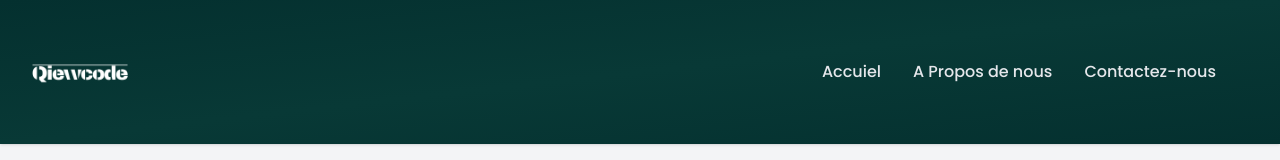
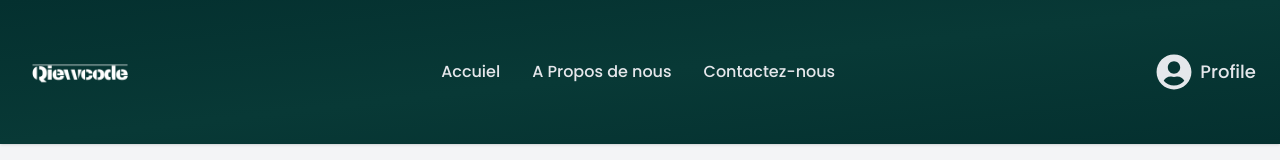
Before and after one commit to creativaPoetaLtd/simplicio-fn, a React (Vite) app: page /message in a window 1280 px wide. Shown: the top 160 px of the page. Built offline with nearby package versions, Linux system fonts and the light colour scheme; no server answers; sample sign-in values are in the browser's storage.

Commit message:
feat(Message): Implementing instantly messaging

```diff
--- a/src/components/Messages/Messages.tsx
+++ b/src/components/Messages/Messages.tsx
@@ -20,6 +20,7 @@ const Messages: React.FC<MessagesProps> = ({ contactEmail, contactName, onBackCl
     const [messages, setMessages] = useState<Message[]>([]);
     const [newMessage, setNewMessage] = useState<string>("");
     const BACKEN_URL = `https://simplicio-api-nbop.onrender.com`;
+
     const fetchMessages = async () => {
         const token = localStorage.getItem('token');
         try {
@@ -39,12 +40,18 @@ const Messages: React.FC<MessagesProps> = ({ contactEmail, contactName, onBackCl
 
     useEffect(() => {
         fetchMessages();
+
+        // Set up polling to fetch messages every 5 seconds
+        const interval = setInterval(fetchMessages, 5000);
+
+        // Clear interval on component unmount
+        return () => clearInterval(interval);
     }, [contactEmail]);
 
     const sendMessage = async () => {
         const token = localStorage.getItem('token');
         try {
-            const response = await fetch('https://simplicio-api-nbop.onrender.com/message/send-message', {
+            const response = await fetch(`${BACKEN_URL}/message/send-message`, {
                 method: 'POST',
                 headers: {
                     'Content-Type': 'application/json',
@@ -59,7 +66,7 @@ const Messages: React.FC<MessagesProps> = ({ contactEmail, contactName, onBackCl
             console.log("res", result);
 
             setNewMessage("");
-            await fetchMessages();
+            await fetchMessages(); // Fetch messages after sending
         } catch (error) {
             console.error("Error sending message:", error);
         }
--- a/src/components/Navbar/Navbar.tsx
+++ b/src/components/Navbar/Navbar.tsx
@@ -1,14 +1,24 @@
-import { useState } from 'react';
+import { useState, useEffect } from 'react';
 import { Link } from 'react-router-dom';
 import LogoImage from '/images/QiewcodeLogo.png';
+import { FaUserCircle } from 'react-icons/fa';
 
 const NavBar = () => {
     const [isOpen, setIsOpen] = useState(false);
     const [isLogoMenuOpen, setIsLogoMenuOpen] = useState(false);
+    const [isAuthenticated, setIsAuthenticated] = useState(false);
+    const [isProfileMenuOpen, setIsProfileMenuOpen] = useState(false);
+
+    useEffect(() => {
+        const token = localStorage.getItem('token');
+        if (token) {
+            setIsAuthenticated(true);
+        }
+    }, []);
 
     const toggleMenu = () => {
         setIsOpen(!isOpen);
-        if (isLogoMenuOpen === true) {
+        if (isLogoMenuOpen) {
             setIsLogoMenuOpen(false);
             setIsOpen(false);
         }
@@ -16,6 +26,10 @@ const NavBar = () => {
 
     const toggleLogoMenu = () => {
         setIsLogoMenuOpen(!isLogoMenuOpen);
+    };
+
+    const toggleProfileMenu = () => {
+        setIsProfileMenuOpen(!isProfileMenuOpen);
     };
 
     return (
@@ -56,8 +70,31 @@ const NavBar = () => {
                         <Link className="my-2 text-gray-200 transition-colors duration-300 transform hover:text-[#1c857e] md:mx-4 md:my-0" to="/">Qiewcode <br />
                             <span className='px-4'>Oui sommes nous?</span></Link>
                         <Link className="my-2 text-gray-200 transition-colors duration-300 transform hover:text-[#1c857e] md:mx-4 md:my-0" to="/#contact">Nous contacter</Link>
-                        {/* <a className="my-2 text-gray-200 transition-colors duration-300 transform hover:text-[#1c857e] md:mx-4 md:my-0" href="#blog">Blog</a> */}
                     </div>
+                </div>
+
+                {/* Profile/Login Button */}
+                <div className="md:ml-4 relative">
+                    {isAuthenticated ? (
+                        <div className="relative">
+                            <button onClick={toggleProfileMenu} className="flex items-center text-gray-200 focus:outline-none">
+                                <FaUserCircle className="text-4xl mr-2" />
+                                <span className="text-lg">Profile</span>
+                            </button>
+                            {/* Dropdown for profile */}
+                            {isProfileMenuOpen && (
+                                <div className="absolute right-0 mt-2 py-2 w-56 bg-white  z-30 rounded-lg shadow-xl">
+                                    <Link to="/message" className="block px-4 py-2 text-gray-800 hover:bg-gray-200">message</Link>
+                                    <Link to="/settings" className="block px-4 py-2 text-gray-800 hover:bg-gray-200">Settings</Link>
+                                    <button onClick={() => { localStorage.removeItem('token'); setIsAuthenticated(false); }} className="block w-full text-left px-4 py-2 text-gray-800 hover:bg-gray-200">Logout</button>
+                                </div>
+                            )}
+                        </div>
+                    ) : (
+                        <Link to="/login" className="text-gray-200 bg-[#1c857e] px-6 py-3 rounded-lg hover:bg-[#166e64] transition duration-300">
+                            Login
+                        </Link>
+                    )}
                 </div>
             </div>
         </nav>
--- a/src/main.tsx
+++ b/src/main.tsx
@@ -31,7 +31,11 @@ ReactDOM.render(
       <Routes>
         <Route path="/church/:id" element={<ChurchHomePage />} />
         <Route path="/" element={<App />} />
-        <Route path='/message' element={<Message />} />
+        <Route path='/message' element={
+          isAuthenticated() ? (<Message />) : (
+            <Navigate to="/login" replace />
+          )
+        } />
         <Route path="/login" element={<Login />} />
         <Route path='/success' element={<SuccessPage />} />
         <Route path="/signup" element={<Signup />} />
@@ -43,7 +47,7 @@ ReactDOM.render(
             isAuthenticated() ? (
               <Dashboard />
             ) : (
-              <Navigate to="/login" />
+              <Navigate to="/login" replace />
             )
           }
         >
--- a/src/utils/ProtectedRoute.tsx
+++ b/src/utils/ProtectedRoute.tsx
@@ -1,5 +1,6 @@
-
 import { jwtDecode } from 'jwt-decode';
+import toast from 'react-hot-toast';
+import 'react-toastify/dist/ReactToastify.css';
 
 export const decodedToken = (token: string) => {
     try {
@@ -12,7 +13,9 @@ export const decodedToken = (token: string) => {
 
 export const isAuthenticated = () => {
     const token = localStorage.getItem('token');
+
     if (!token) {
+        toast.error('Please log in to continue.');
         return false; // No token found
     }
 
@@ -22,15 +25,18 @@ export const isAuthenticated = () => {
 
         // Check token expiration
         if (decodedToken.exp < currentTime) {
+            toast.error('Session expired, please log in again.');
             return false; // Token expired
         }
 
         return true; // Valid token
     } catch (error) {
+        toast.error('Invalid token, please log in again.');
         console.error('Error parsing token:', error);
         return false; // Token is invalid
     }
 };
+
 
 export const isAdmin = () => {
     const token = localStorage.getItem('token');
```
